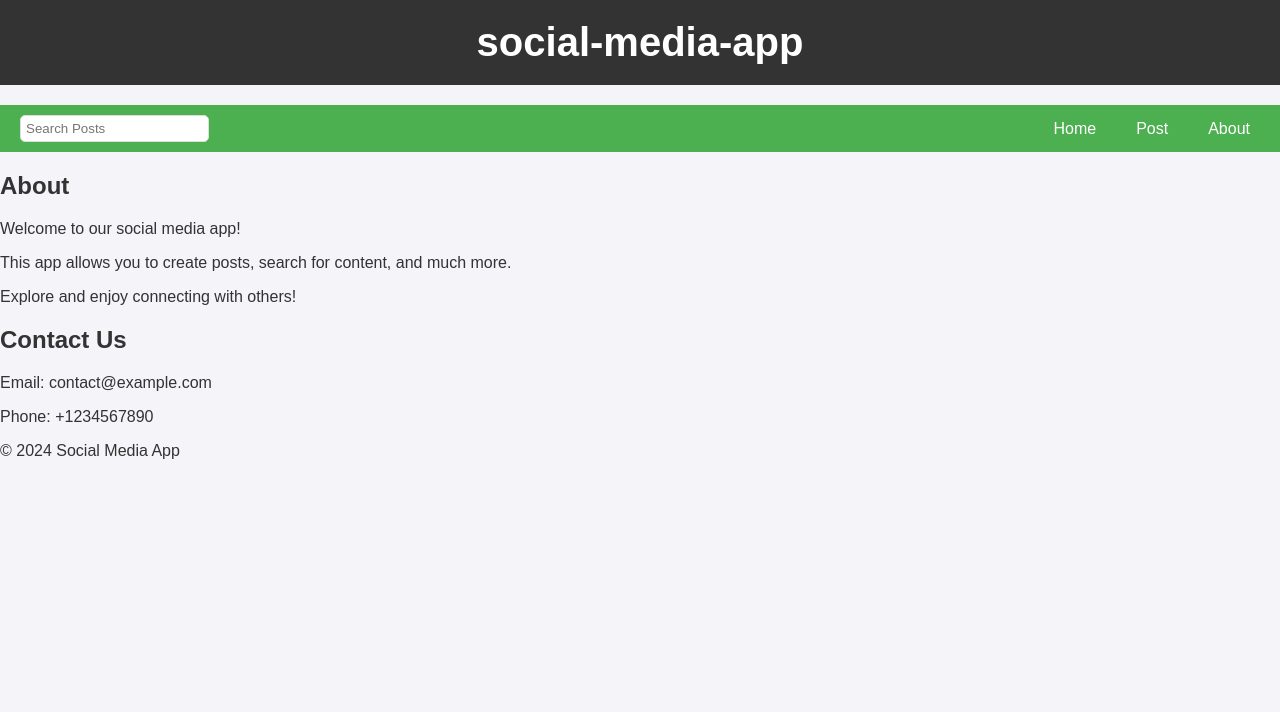
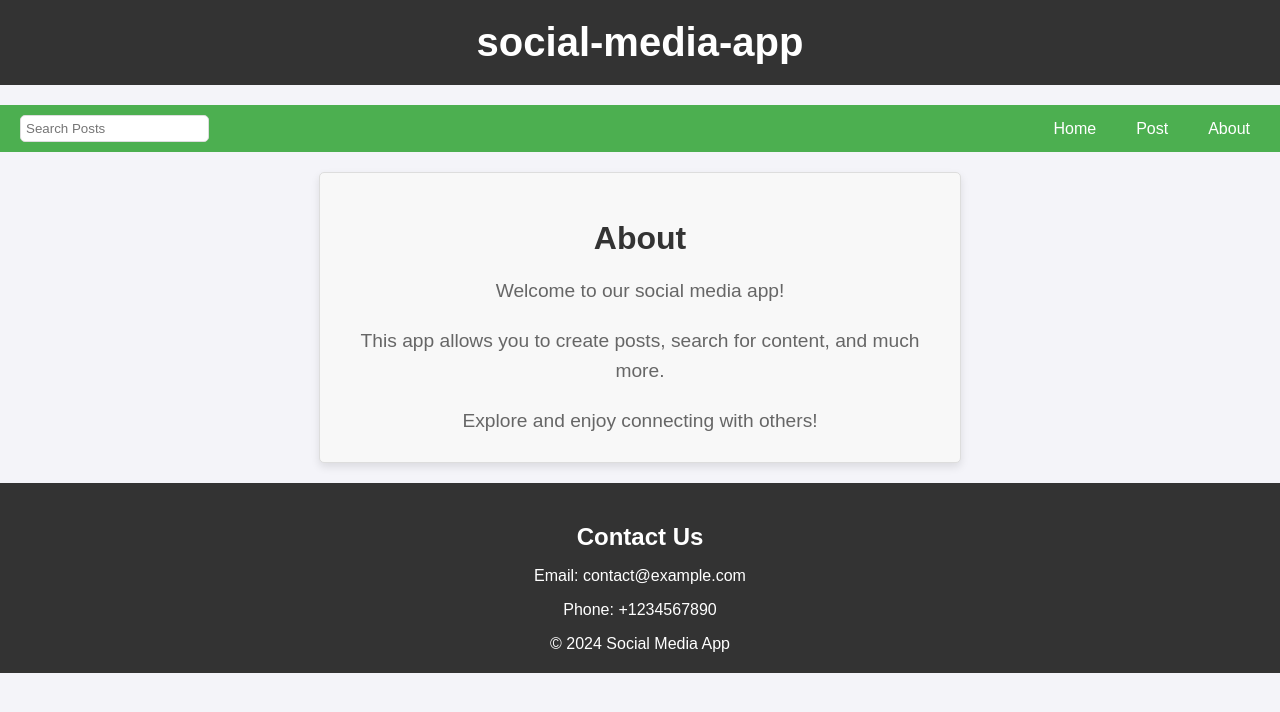
Before and after one commit to pooja180801/blogging-app-react-, a React (Create React App) app: page /about in a window 1280 px wide. Shown: the top 712 px of the page. Built offline with nearby package versions, Linux system fonts and the light colour scheme.

Commit message:
uploaded indexcss

```diff
--- a/src/index.css
+++ b/src/index.css
@@ -140,3 +140,76 @@ nav ul li a:hover {
 .new-post-form button:hover {
   background-color: #45a049;
 }
+
+.missing {
+  text-align: center;
+  margin: 20px auto;
+  padding: 20px;
+  background-color: #f8f8f8;
+  border: 1px solid #ddd;
+  border-radius: 5px;
+  box-shadow: 0 4px 8px rgba(0, 0, 0, 0.1);
+  max-width: 600px;
+}
+
+.missing h2 {
+  color: #333;
+  font-size: 2rem;
+  margin-bottom: 10px;
+}
+
+.missing p {
+  color: #666;
+  font-size: 1.2rem;
+  margin-bottom: 5px;
+}
+
+.about {
+  text-align: center;
+  margin: 20px auto;
+  padding: 20px;
+  background-color: #f8f8f8;
+  border: 1px solid #ddd;
+  border-radius: 5px;
+  box-shadow: 0 4px 8px rgba(0, 0, 0, 0.1);
+  max-width: 600px;
+}
+
+.about h2 {
+  color: #333;
+  font-size: 2rem;
+  margin-bottom: 10px;
+}
+
+.about p {
+  color: #666;
+  font-size: 1.2rem;
+  line-height: 1.6;
+  margin-bottom: 5px;
+}
+
+.footer {
+  background-color: #333;
+  color: #fff;
+  padding: 20px 0;
+  text-align: center;
+}
+
+.footer .footer-content {
+  max-width: 600px;
+  margin: 0 auto;
+}
+
+.footer h2 {
+  font-size: 1.5rem;
+  margin-bottom: 10px;
+}
+
+.footer p {
+  font-size: 1rem;
+  margin-bottom: 5px;
+}
+
+.footer p:last-child {
+  margin-bottom: 0;
+}
```
